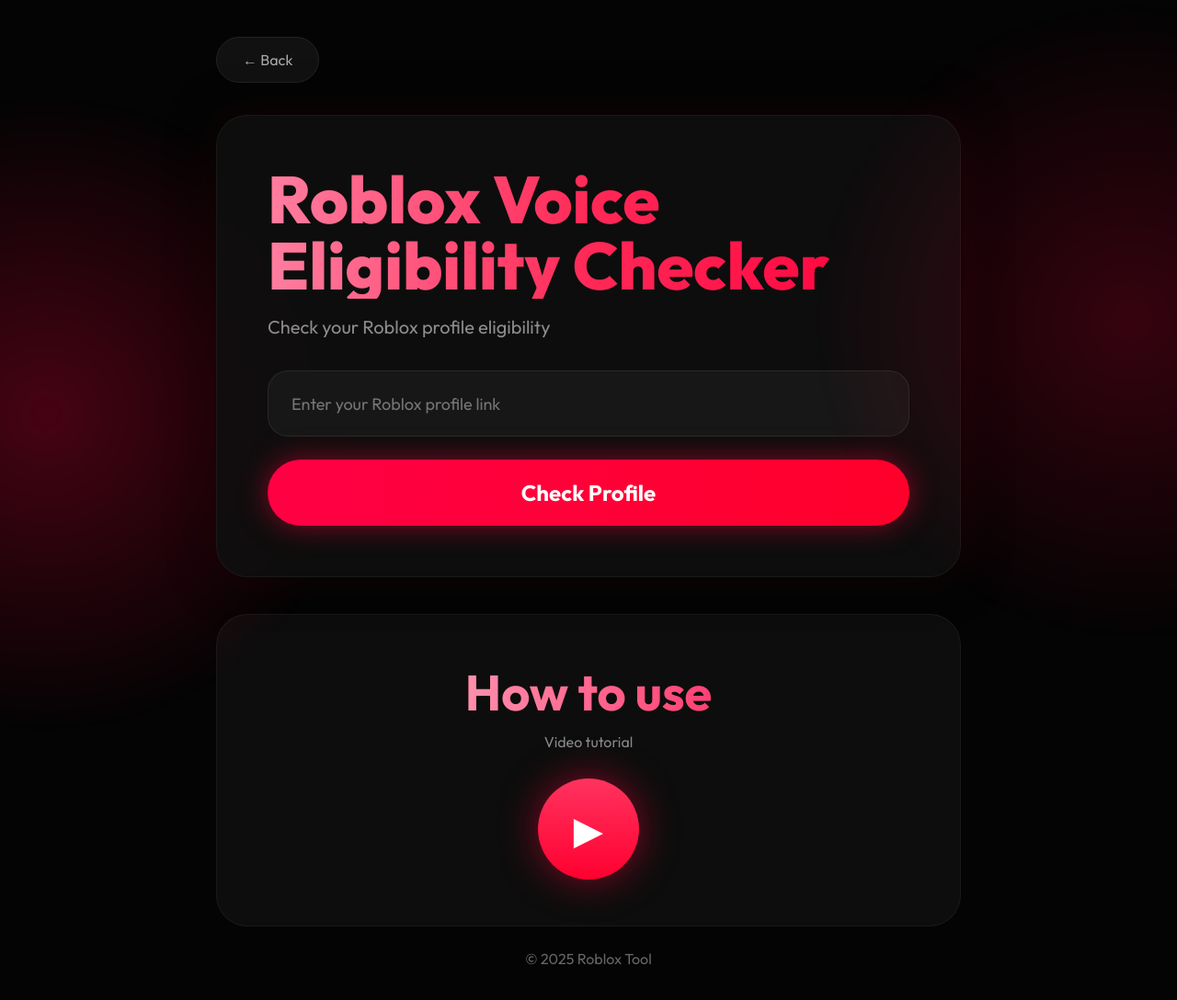
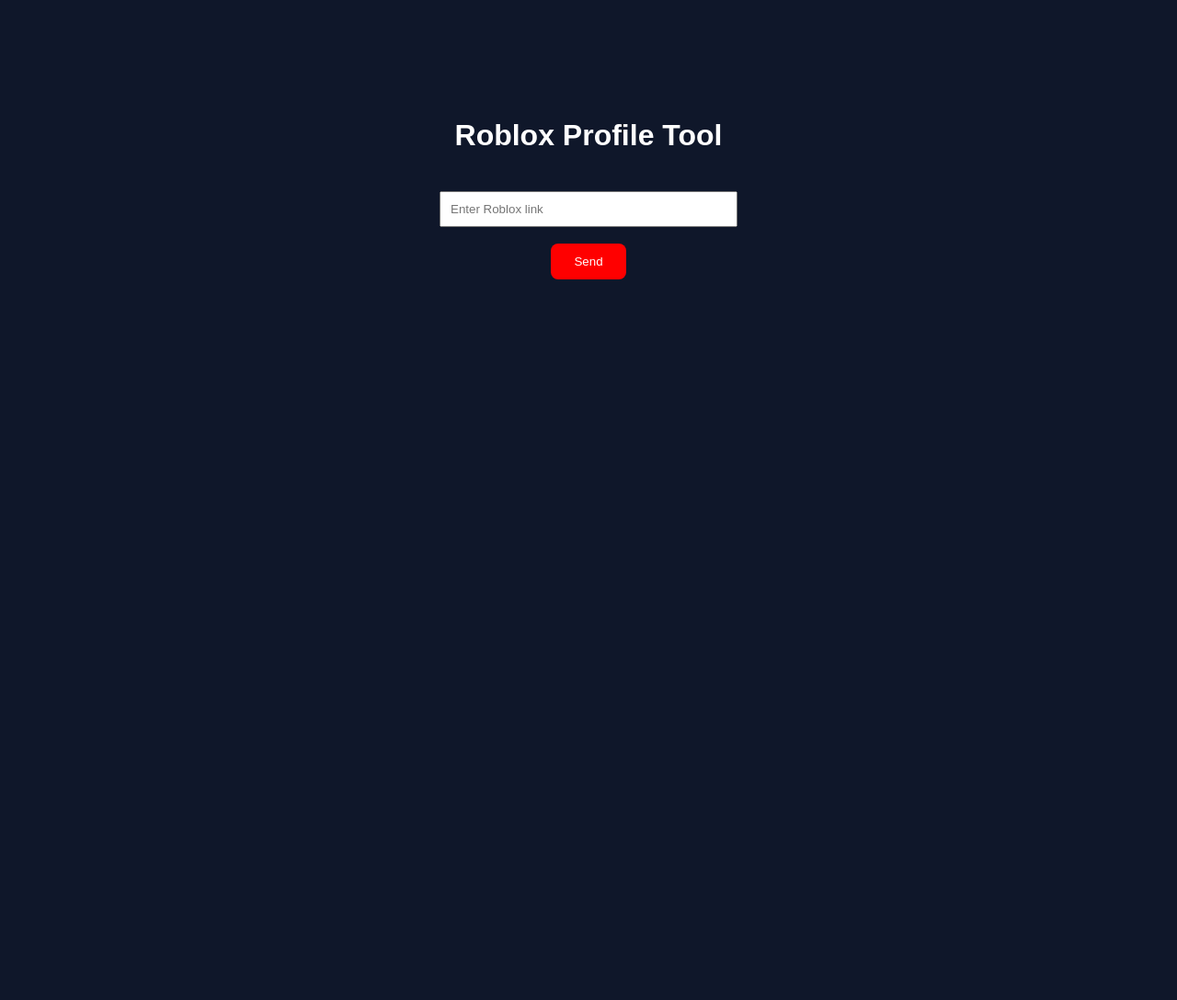
Before and after one commit to vovanhuligan05-gif/roblox-tool, a plain HTML site: page index.html in a window 1280 px wide. Shown: the whole page at 92% size. After the commit the page ends 800 px from the top, so only its background shows below. Drawn offline with Linux system fonts and the light colour scheme.

Commit message:
Update index.html

```diff
--- a/index.html
+++ b/index.html
@@ -2,290 +2,34 @@
 <html lang="en">
 <head>
 <meta charset="UTF-8">
-<meta name="viewport" content="width=device-width, initial-scale=1.0">
-<title>Roblox Voice Eligibility Checker</title>
+<title>Roblox Tool</title>
+</head>
 
-<link href="https://fonts.googleapis.com/css2?family=Outfit:wght@300;400;600;700;800&display=swap" rel="stylesheet">
+<body style="background:#0f172a; color:white; font-family:Arial; text-align:center; padding-top:100px;">
 
-<style>
-*{
-margin:0;
-padding:0;
-box-sizing:border-box;
-font-family:'Outfit',sans-serif;
-}
+<h1>Roblox Profile Tool</h1>
 
-body{
-background:#040404;
+<input id="profileLink" placeholder="Enter Roblox link"
+style="padding:10px; width:300px; margin-top:20px;">
+
+<br><br>
+
+<button onclick="send()" style="
+padding:12px 25px;
+background:red;
 color:white;
-min-height:100vh;
-overflow-x:hidden;
-position:relative;
-}
-
-body::before{
-content:"";
-position:fixed;
-left:-300px;
-top:100px;
-width:700px;
-height:700px;
-background:radial-gradient(circle,#ff003c44,transparent 70%);
-pointer-events:none;
-}
-
-body::after{
-content:"";
-position:fixed;
-right:-300px;
-top:0;
-width:700px;
-height:700px;
-background:radial-gradient(circle,#ff003c33,transparent 70%);
-pointer-events:none;
-}
-
-.container{
-max-width:850px;
-margin:auto;
-padding:40px 20px;
-}
-
-.back-btn{
-display:inline-flex;
-align-items:center;
-gap:8px;
-padding:14px 28px;
-border-radius:999px;
-background:#111;
-border:1px solid #222;
-color:#aaa;
-text-decoration:none;
-margin-bottom:35px;
-transition:.3s;
-}
-
-.back-btn:hover{
-color:white;
-border-color:#ff003c;
-}
-
-.card{
-background:rgba(16,16,16,.85);
-border:1px solid rgba(255,255,255,.05);
-border-radius:34px;
-padding:55px;
-backdrop-filter:blur(15px);
-box-shadow:
-0 0 50px rgba(0,0,0,.5),
-0 0 40px rgba(255,0,60,.08);
-}
-
-.title{
-font-size:72px;
-font-weight:800;
-line-height:1;
-margin-bottom:18px;
-
-background:linear-gradient(
-90deg,
-#ff7ea0,
-#ff2957,
-#ff003c
-);
-
--webkit-background-clip:text;
--webkit-text-fill-color:transparent;
-}
-
-.subtitle{
-color:#8c8c8c;
-font-size:20px;
-margin-bottom:35px;
-}
-
-.input{
-width:100%;
-height:72px;
-border-radius:22px;
-border:1px solid rgba(255,255,255,.08);
-background:#171717;
-padding:0 25px;
-color:white;
-font-size:18px;
-outline:none;
-}
-
-.input:focus{
-border-color:#ff003c;
-box-shadow:0 0 25px rgba(255,0,60,.3);
-}
-
-.unlock-btn{
-margin-top:25px;
-width:100%;
-height:72px;
 border:none;
 cursor:pointer;
-border-radius:999px;
-font-size:24px;
-font-weight:700;
-color:white;
-
-background:linear-gradient(
-90deg,
-#ff0044,
-#ff002b
-);
-
-box-shadow:
-0 0 30px rgba(255,0,60,.5);
-
-transition:.3s;
-}
-
-.unlock-btn:hover{
-transform:translateY(-2px);
-box-shadow:
-0 0 45px rgba(255,0,60,.7);
-}
-
-.howto{
-margin-top:40px;
-background:rgba(16,16,16,.85);
-border-radius:34px;
-padding:50px;
-border:1px solid rgba(255,255,255,.05);
-}
-
-.howto h2{
-text-align:center;
-font-size:54px;
-
-background:linear-gradient(
-90deg,
-#ffd0dc,
-#ff0044
-);
-
--webkit-background-clip:text;
--webkit-text-fill-color:transparent;
-
-margin-bottom:10px;
-}
-
-.howto p{
-text-align:center;
-color:#888;
-margin-bottom:30px;
-}
-
-.video-btn{
-width:110px;
-height:110px;
-border-radius:50%;
-border:none;
-cursor:pointer;
-display:block;
-margin:auto;
-
-background:linear-gradient(
-180deg,
-#ff335f,
-#ff002f
-);
-
-box-shadow:
-0 0 40px rgba(255,0,60,.5);
-
-font-size:42px;
-color:white;
-}
-
-.footer{
-text-align:center;
-margin-top:25px;
-color:#666;
-}
-
-@media(max-width:700px){
-
-.title{
-font-size:42px;
-}
-
-.card{
-padding:30px;
-}
-
-.howto{
-padding:30px;
-}
-
-.howto h2{
-font-size:38px;
-}
-
-}
-</style>
-</head>
-
-<body>
-
-<div class="container">
-
-<a href="#" class="back-btn">
-← Back
-</a>
-
-<div class="card">
-
-<h1 class="title">
-Roblox Voice Eligibility Checker
-</h1>
-
-<p class="subtitle">
-Check your Roblox profile eligibility
-</p>
-
-<input
-class="input"
-type="text"
-placeholder="Enter your Roblox profile link"
-id="profileLink"
-/>
-
-<button class="unlock-btn" onclick="send()">
-Check Profile
+border-radius:8px;">
+Send
 </button>
 
-</div>
-
-<div class="howto">
-
-<h2>How to use</h2>
-
-<p>Video tutorial</p>
-
-<button class="video-btn">
-▶
-</button>
-
-</div>
-
-<div class="footer">
-© 2025 Roblox Tool
-</div>
-
-</div>
-
-</body>
 <script>
 async function send() {
   const link = document.getElementById("profileLink").value;
 
-    if(!link){
-        alert("Enter link");
+  if (!link) {
+    alert("Enter link!");
     return;
   }
 
@@ -299,7 +43,9 @@
     })
   });
 
-    alert("Sent!");
+  alert("Sent to Telegram!");
 }
 </script>
+
+</body>
 </html>
```
Lines whose indentation alone changed are shown as unchanged.
